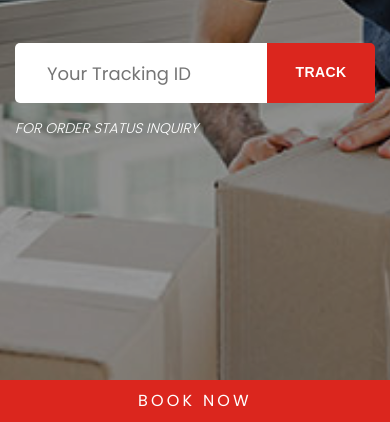
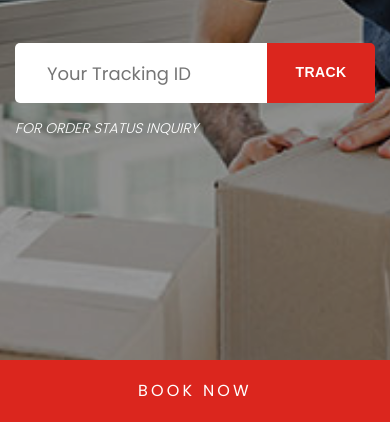
Before and after one commit to Abdl-Azeez/Pkush-Landing-Page, a plain HTML site: page index.html in a window 390 px wide. Shown: the part 422-844 px from the top of the page. Drawn offline with Linux system fonts and the light colour scheme; files whose address does not match are found by name; a web font is replaced by a local one.

Commit message:
Book Now button included

```diff
--- a/css/style.css
+++ b/css/style.css
@@ -1109,7 +1109,7 @@ h5,
     position: absolute;
     /* right: auto !important;
     top: 75%; */
-
+    padding: 18px !important;
     left: 0;
     bottom: 0;
     top: auto;
```
